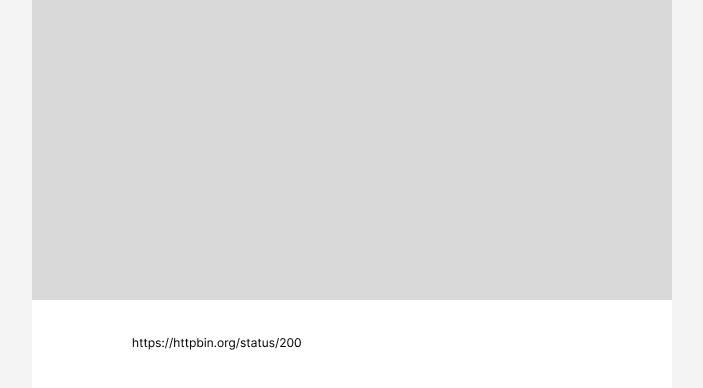
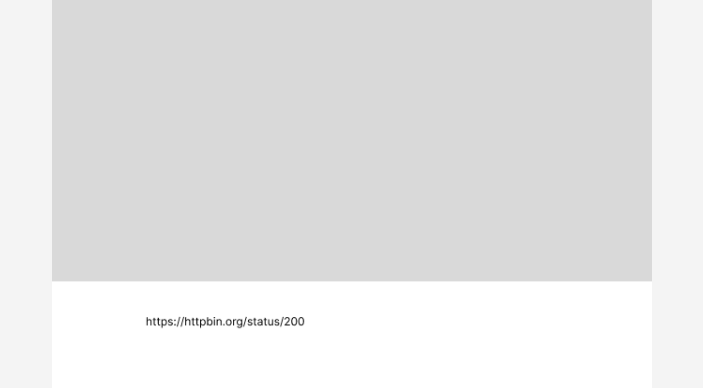
Before and after one commit to olvrdb/email-automation-live, a plain HTML site: page docs/campaigns/mock-email-demo/preview.html in a window 1280 px wide. Shown: the whole page, without its empty margins (288-991 px from the left). Drawn offline with Linux system fonts and the light colour scheme.

Commit message:
Update docs/campaigns/mock-email-demo/preview.html

```diff
--- a/docs/campaigns/mock-email-demo/preview.html
+++ b/docs/campaigns/mock-email-demo/preview.html
@@ -64,10 +64,10 @@
         >
 
 
-      <!--[if mso | IE]><table align="center" border="0" cellpadding="0" cellspacing="0" class="" role="presentation" style="width:640px;" width="640" bgcolor="#ffffff" ><tr><td style="line-height:0px;font-size:0px;mso-line-height-rule:exactly;"><![endif]-->
+      <!--[if mso | IE]><table align="center" border="0" cellpadding="0" cellspacing="0" class="" role="presentation" style="width:600px;" width="600" bgcolor="#ffffff" ><tr><td style="line-height:0px;font-size:0px;mso-line-height-rule:exactly;"><![endif]-->
 
 
-      <div  style="background:#ffffff;background-color:#ffffff;margin:0px auto;max-width:640px;">
+      <div  style="background:#ffffff;background-color:#ffffff;margin:0px auto;max-width:600px;">
 
         <table
            align="center" border="0" cellpadding="0" cellspacing="0" role="presentation" style="background:#ffffff;background-color:#ffffff;width:100%;"
@@ -77,7 +77,7 @@
               <td
                  style="direction:ltr;font-size:0px;padding:0px;text-align:center;"
               >
-                <!--[if mso | IE]><table role="presentation" border="0" cellpadding="0" cellspacing="0"><tr><td class="" style="vertical-align:top;width:640px;" ><![endif]-->
+                <!--[if mso | IE]><table role="presentation" border="0" cellpadding="0" cellspacing="0"><tr><td class="" style="vertical-align:top;width:600px;" ><![endif]-->
 
       <div
          class="mj-column-per-100 mj-outlook-group-fix" style="font-size:0px;text-align:left;direction:ltr;display:inline-block;vertical-align:top;width:100%;"
@@ -105,14 +105,14 @@
       >
         <tbody>
           <tr>
-            <td  style="width:640px;">
+            <td  style="width:600px;">
 
         <a
            href="https://example.com" target="_blank"
         >
 
       <img
-         alt="Email design exported from Figma" src="https://olvrdb.github.io/email-automation-live/campaigns/mock-email-demo/slices/email-hero-processed.png" style="border:0;display:block;outline:none;text-decoration:none;height:auto;width:100%;font-size:13px;" width="640" height="auto"
+         alt="Email design exported from Figma" src="https://olvrdb.github.io/email-automation-live/campaigns/mock-email-demo/slices/email-hero-processed.png" style="border:0;display:block;outline:none;text-decoration:none;height:auto;width:100%;font-size:13px;" width="600" height="auto"
       />
 
         </a>
```
